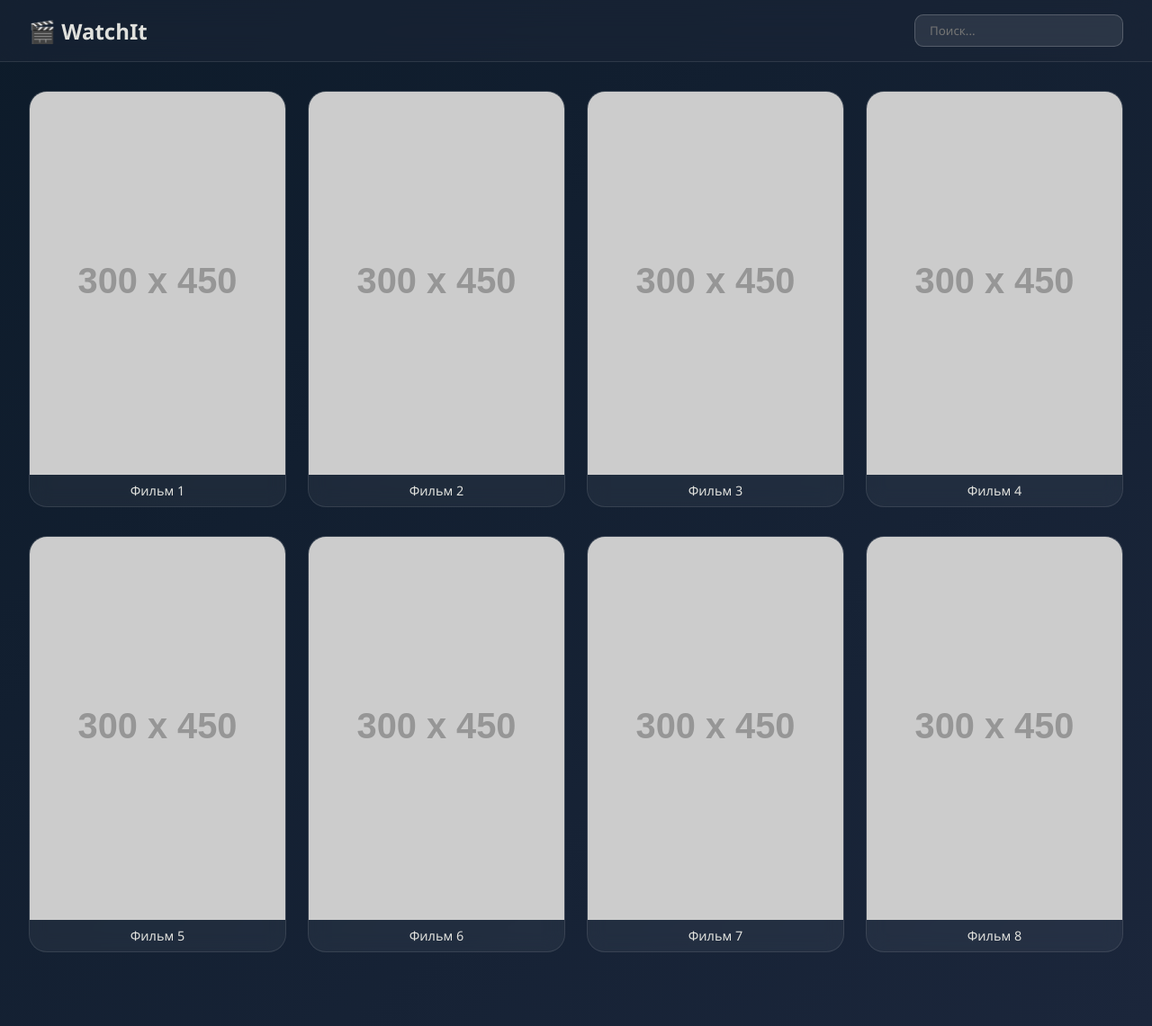
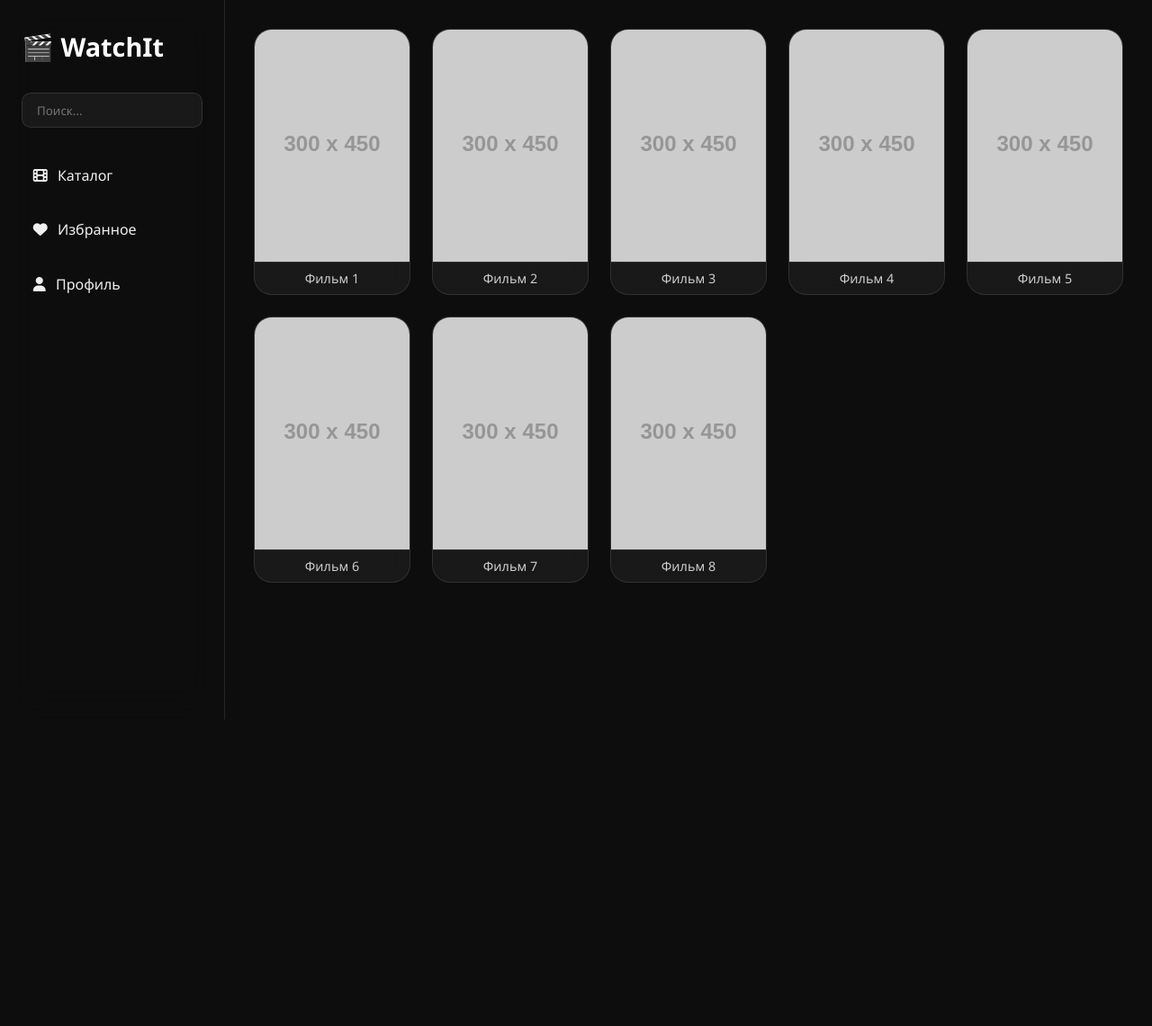
Before and after one commit to killapoper/watchit, a Flask app: page / in a window 1280 px wide. Shown: the whole page at 90% size. After the commit the page ends 800 px from the top, so only its background shows below. Run offline with Flask 3, Linux system fonts and the light colour scheme; grey boxes labelled with a size stand in for pictures from a placeholder-image service; parts of the project's set-up code (start-up, migrations or seed data) failed here and were passed over; some libraries are stand-ins or nearby versions.

Commit message:
✨ Новый UI в стиле Apple TV с эффектом стекла

```diff
--- a/static/style.css
+++ b/static/style.css
@@ -1,104 +1,135 @@
+:root {
+  --background: #0d0d0d;
+  --glass: rgba(255, 255, 255, 0.05);
+  --text: #f0f0f0;
+  --border: rgba(255, 255, 255, 0.1);
+  --glow: rgba(255, 255, 255, 0.05);
+}
+
 * {
-  box-sizing: border-box;
   margin: 0;
   padding: 0;
+  box-sizing: border-box;
   font-family: 'Segoe UI', sans-serif;
 }
 
 body {
-  background: linear-gradient(to bottom right, #0d1b2a, #1b263b);
-  color: #e0e1dd;
-  min-height: 100vh;
-  padding-bottom: 50px;
+  background: var(--background);
+  color: var(--text);
+  display: flex;
+  height: 100vh;
+  overflow-x: hidden;
 }
 
-header {
+.container {
+  display: flex;
+  width: 100%;
+}
+
+.sidebar {
+  width: 250px;
+  padding: 2rem 1.5rem;
+  display: flex;
+  flex-direction: column;
+  gap: 2rem;
+  border-right: 1px solid var(--border);
   backdrop-filter: blur(20px);
-  background: rgba(29, 38, 57, 0.5);
-  padding: 1rem 2rem;
-  display: flex;
-  justify-content: space-between;
-  align-items: center;
-  border-bottom: 1px solid rgba(255,255,255,0.1);
-  position: sticky;
-  top: 0;
-  z-index: 1000;
 }
 
 .logo {
-  font-size: 1.5rem;
+  font-size: 1.8rem;
   font-weight: bold;
-  color: #e0e1dd;
+  color: white;
 }
 
 .search {
-  padding: 0.5rem 1rem;
-  background: rgba(224, 225, 221, 0.1);
-  border: 1px solid rgba(255, 255, 255, 0.2);
-  color: #fff;
+  padding: 0.6rem 1rem;
   border-radius: 10px;
+  border: 1px solid var(--border);
+  background: rgba(255, 255, 255, 0.05);
+  color: var(--text);
   outline: none;
-  transition: 0.3s;
 }
 
-.search:focus {
-  background: rgba(255,255,255,0.15);
+nav ul {
+  list-style: none;
+  display: flex;
+  flex-direction: column;
+  gap: 1.2rem;
+}
+
+nav li {
+  cursor: pointer;
+  display: flex;
+  align-items: center;
+  gap: 0.7rem;
+  padding: 0.6rem 0.8rem;
+  border-radius: 10px;
+  transition: background 0.3s;
+}
+
+nav li:hover {
+  background: rgba(255, 255, 255, 0.1);
+}
+
+.content {
+  flex-grow: 1;
+  padding: 2rem;
+  overflow-y: auto;
 }
 
 .film-grid {
-  display: flex;
-  flex-direction: column;
-  gap: 2rem;
-  padding: 2rem;
-}
-
-.film-row {
   display: grid;
-  grid-template-columns: repeat(auto-fit, minmax(140px, 1fr));
+  grid-template-columns: repeat(auto-fill, minmax(160px, 1fr));
   gap: 1.5rem;
 }
 
 .card {
-  background: rgba(255, 255, 255, 0.05);
-  border: 1px solid rgba(255, 255, 255, 0.1);
+  background: var(--glass);
+  border: 1px solid var(--border);
   border-radius: 20px;
   overflow: hidden;
+  transition: transform 0.3s ease, box-shadow 0.3s ease;
+  cursor: pointer;
   backdrop-filter: blur(10px);
-  transition: transform 0.3s ease, box-shadow 0.3s ease;
-  text-align: center;
-  cursor: pointer;
+  display: flex;
+  flex-direction: column;
+  align-items: center;
 }
 
 .card:hover {
   transform: scale(1.05);
-  box-shadow: 0 8px 20px rgba(0,0,0,0.3);
+  box-shadow: 0 0 20px var(--glow);
 }
 
 .card img {
   width: 100%;
-  height: auto;
-  display: block;
+  border-bottom: 1px solid var(--border);
 }
 
 .card span {
-  display: block;
   padding: 0.5rem;
-  color: #e0e1dd;
   font-size: 0.9rem;
+  color: #ccc;
 }
 
+/* Responsive */
 @media (max-width: 768px) {
-  .film-row {
+  .sidebar {
+    display: none;
+  }
+
+  .content {
+    padding: 1rem;
+  }
+
+  .film-grid {
     grid-template-columns: repeat(3, 1fr);
   }
 }
 
 @media (max-width: 480px) {
-  .film-row {
+  .film-grid {
     grid-template-columns: repeat(2, 1fr);
   }
-
-  .card span {
-    font-size: 0.8rem;
-  }
 }
--- a/templates/index.html
+++ b/templates/index.html
@@ -8,29 +8,33 @@
   <script src="https://kit.fontawesome.com/a076d05399.js" crossorigin="anonymous"></script>
 </head>
 <body>
-  <header>
-    <div class="logo">🎬 WatchIt</div>
-    <input type="text" placeholder="Поиск..." class="search" />
-  </header>
+  <div class="container">
+    <aside class="sidebar glass">
+      <div class="logo">🎬 WatchIt</div>
+      <input type="text" placeholder="Поиск..." class="search" />
+      <nav>
+        <ul>
+          <li><i class="fas fa-film"></i> Каталог</li>
+          <li><i class="fas fa-heart"></i> Избранное</li>
+          <li><i class="fas fa-user"></i> Профиль</li>
+        </ul>
+      </nav>
+    </aside>
 
-  <main>
-    <section class="film-grid">
-      <!-- Ряды карточек -->
-      <div class="film-row">
-        <div class="card"><img src="https://placehold.co/300x450" alt="Фильм"><span>Фильм 1</span></div>
-        <div class="card"><img src="https://placehold.co/300x450" alt="Фильм"><span>Фильм 2</span></div>
-        <div class="card"><img src="https://placehold.co/300x450" alt="Фильм"><span>Фильм 3</span></div>
-        <div class="card"><img src="https://placehold.co/300x450" alt="Фильм"><span>Фильм 4</span></div>
-      </div>
-      <div class="film-row">
-        <div class="card"><img src="https://placehold.co/300x450" alt="Фильм"><span>Фильм 5</span></div>
-        <div class="card"><img src="https://placehold.co/300x450" alt="Фильм"><span>Фильм 6</span></div>
-        <div class="card"><img src="https://placehold.co/300x450" alt="Фильм"><span>Фильм 7</span></div>
-        <div class="card"><img src="https://placehold.co/300x450" alt="Фильм"><span>Фильм 8</span></div>
-      </div>
-    </section>
-  </main>
-
+    <main class="content">
+      <section class="film-grid">
+        <!-- Карточки -->
+        <div class="card"><img src="https://placehold.co/300x450" alt=""><span>Фильм 1</span></div>
+        <div class="card"><img src="https://placehold.co/300x450" alt=""><span>Фильм 2</span></div>
+        <div class="card"><img src="https://placehold.co/300x450" alt=""><span>Фильм 3</span></div>
+        <div class="card"><img src="https://placehold.co/300x450" alt=""><span>Фильм 4</span></div>
+        <div class="card"><img src="https://placehold.co/300x450" alt=""><span>Фильм 5</span></div>
+        <div class="card"><img src="https://placehold.co/300x450" alt=""><span>Фильм 6</span></div>
+        <div class="card"><img src="https://placehold.co/300x450" alt=""><span>Фильм 7</span></div>
+        <div class="card"><img src="https://placehold.co/300x450" alt=""><span>Фильм 8</span></div>
+      </section>
+    </main>
+  </div>
   <script src="script.js"></script>
 </body>
 </html>
```
